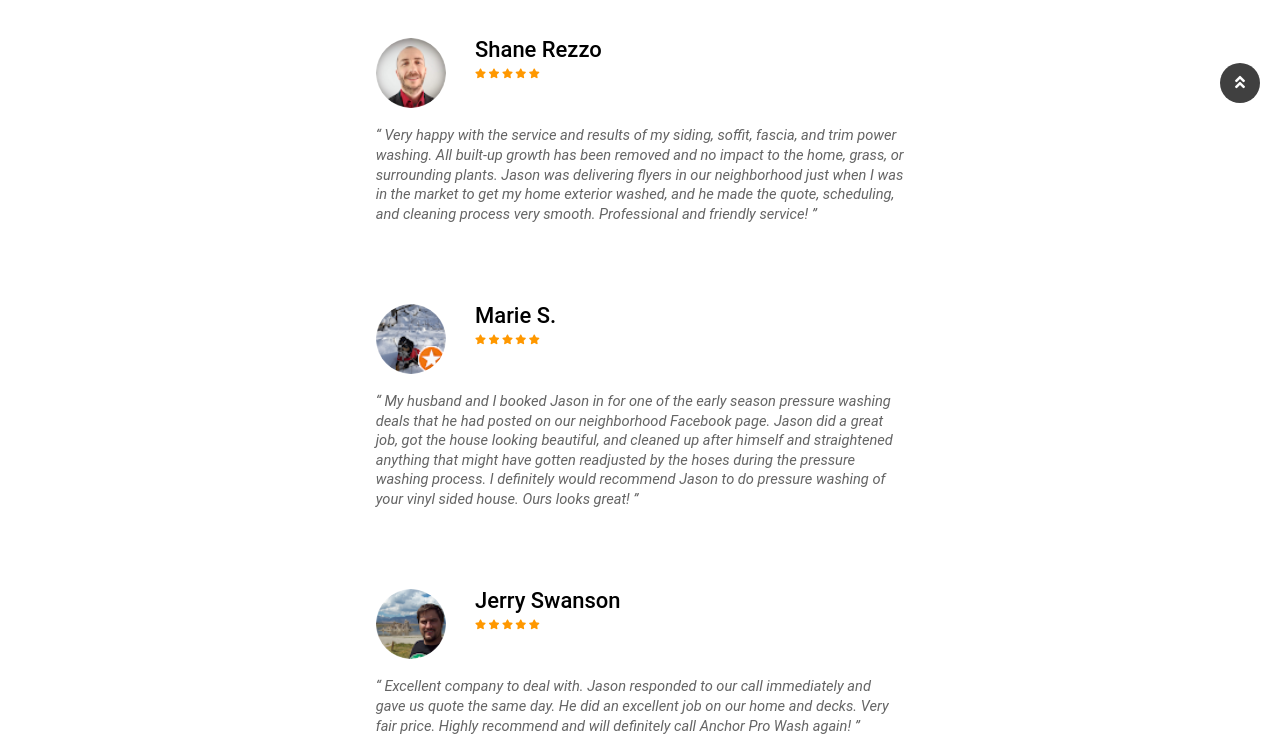
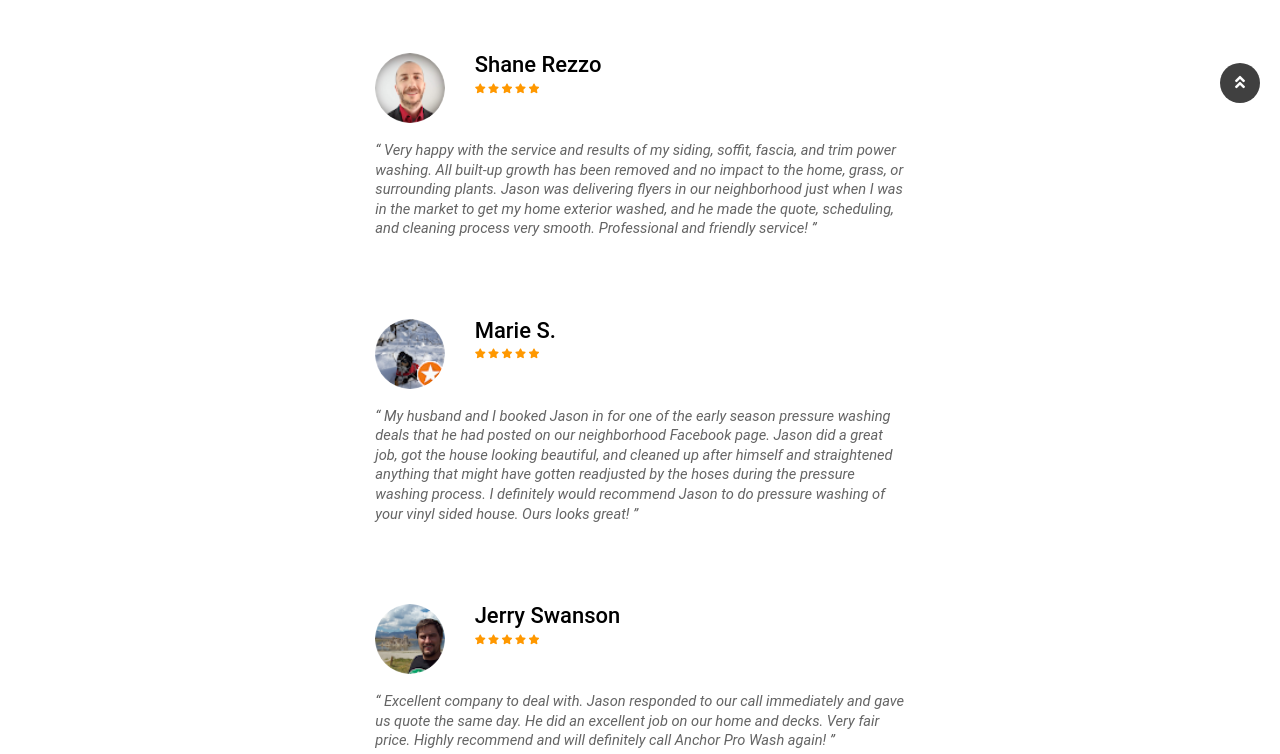
Before and after one commit to schraderweb/ascensionmoving, an Eleventy site: page src/testimonials.njk in a window 1280 px wide. Shown: the part 747-1501 px from the top of the page. Built offline with nearby package versions, Linux system fonts and the light colour scheme; Eleventy itself is replaced by a stand-in of ours; files that its build step writes are made by us from their sources; a web font is replaced by a local one.

Commit message:
Tweak "testimonials" page styling

```diff
--- a/src/testimonials.njk
+++ b/src/testimonials.njk
@@ -21,7 +21,7 @@ title: Ascension Moving, LLC. | New Web Site Coming Soon!
 </div>
 
 <section>
-  <div class="container mx-auto" style="max-width: 120ch;">
+  <div class="container mx-auto p-4" style="max-width: 120ch;">
 
       {% include "components/testimonials/1.html" %}
 
```
